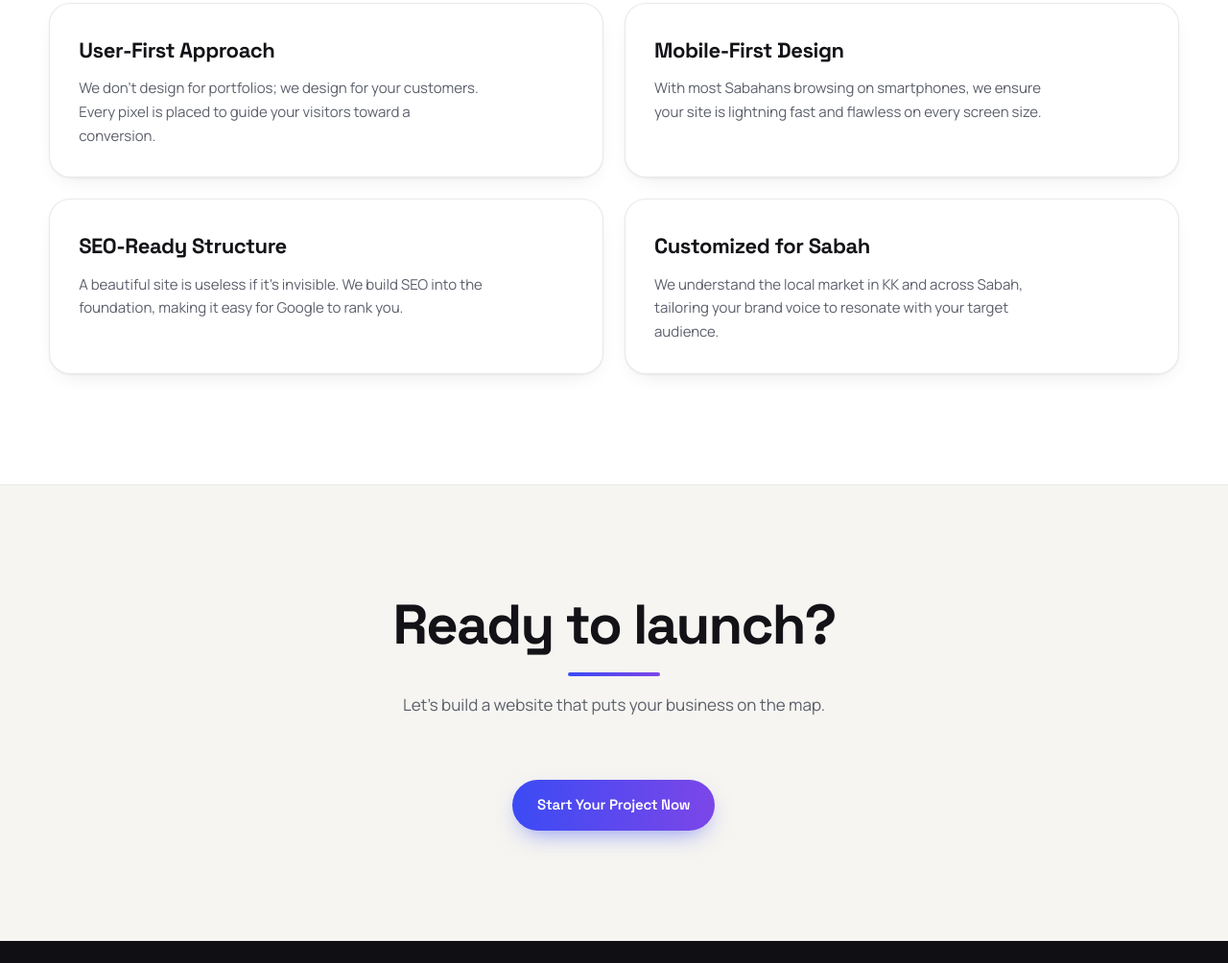
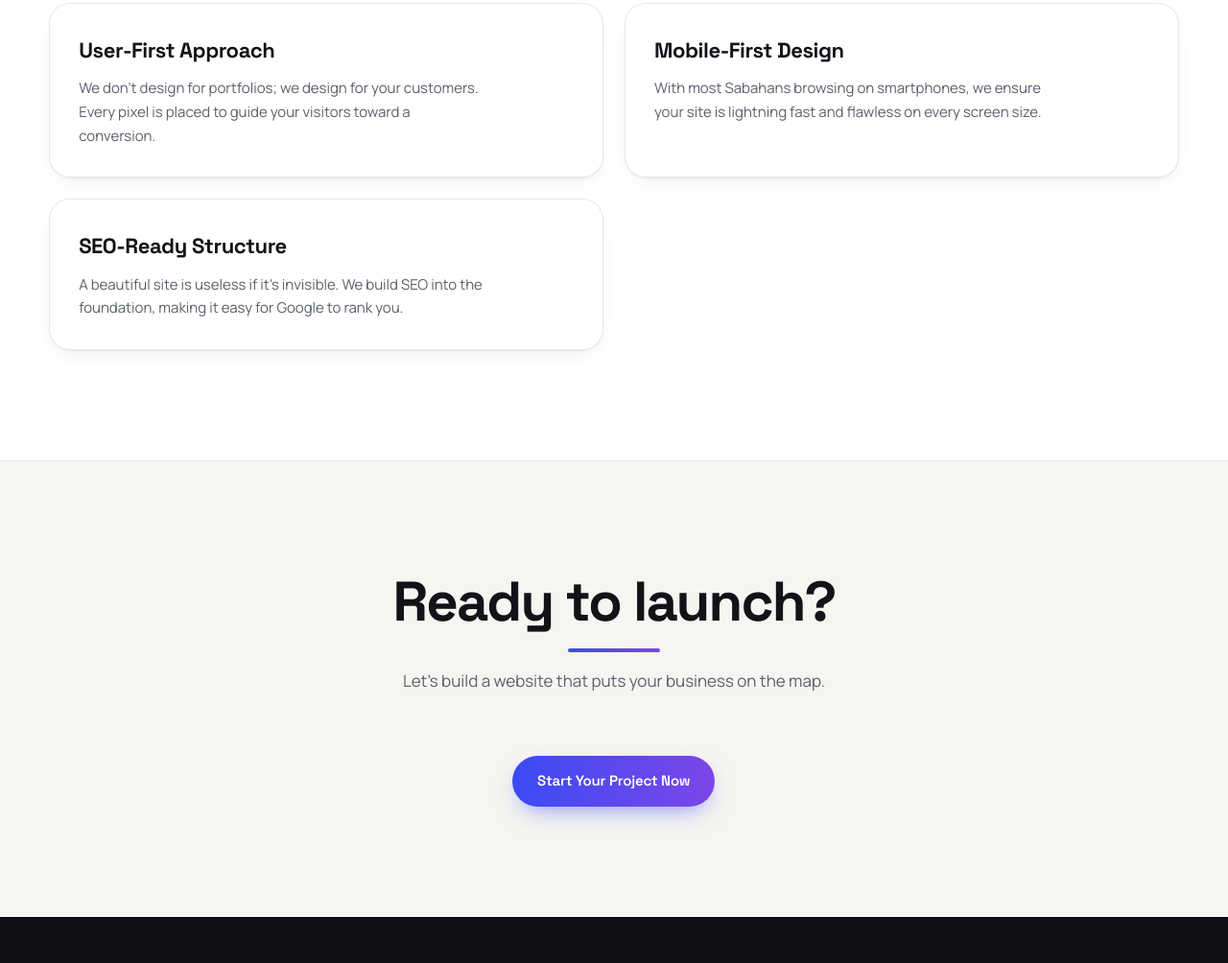
Before and after one commit to intelinestsolutions-svg/Studio-Pro, a plain HTML site: page services/web-design-sabah.html in a window 1280 px wide. Shown: the part 1124-2128 px from the top of the page at 96% size. Drawn offline with Linux system fonts and the light colour scheme.

Commit message:
Remove the 'Customized for Sabah' tile from the web design service page

```diff
--- a/services/web-design-sabah.html
+++ b/services/web-design-sabah.html
@@ -91,10 +91,6 @@
                     <article class="tile" data-reveal>
                         <h3>SEO-Ready Structure</h3>
                         <p>A beautiful site is useless if it's invisible. We build SEO into the foundation, making it easy for Google to rank you.</p>
-                    </article>
-                    <article class="tile" data-reveal>
-                        <h3>Customized for Sabah</h3>
-                        <p>We understand the local market in KK and across Sabah, tailoring your brand voice to resonate with your target audience.</p>
                     </article>
                 </div>
             </div>
```
